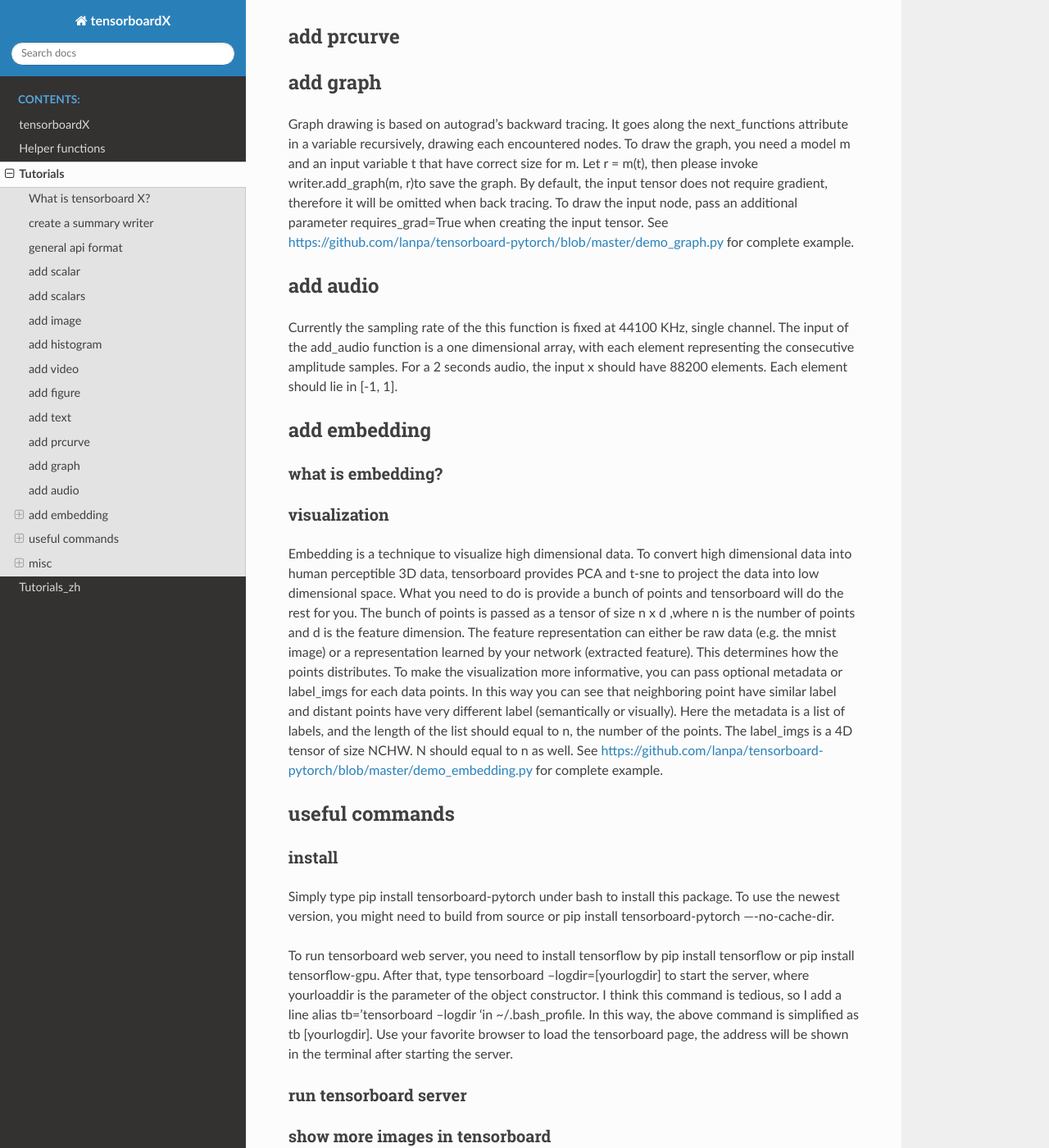
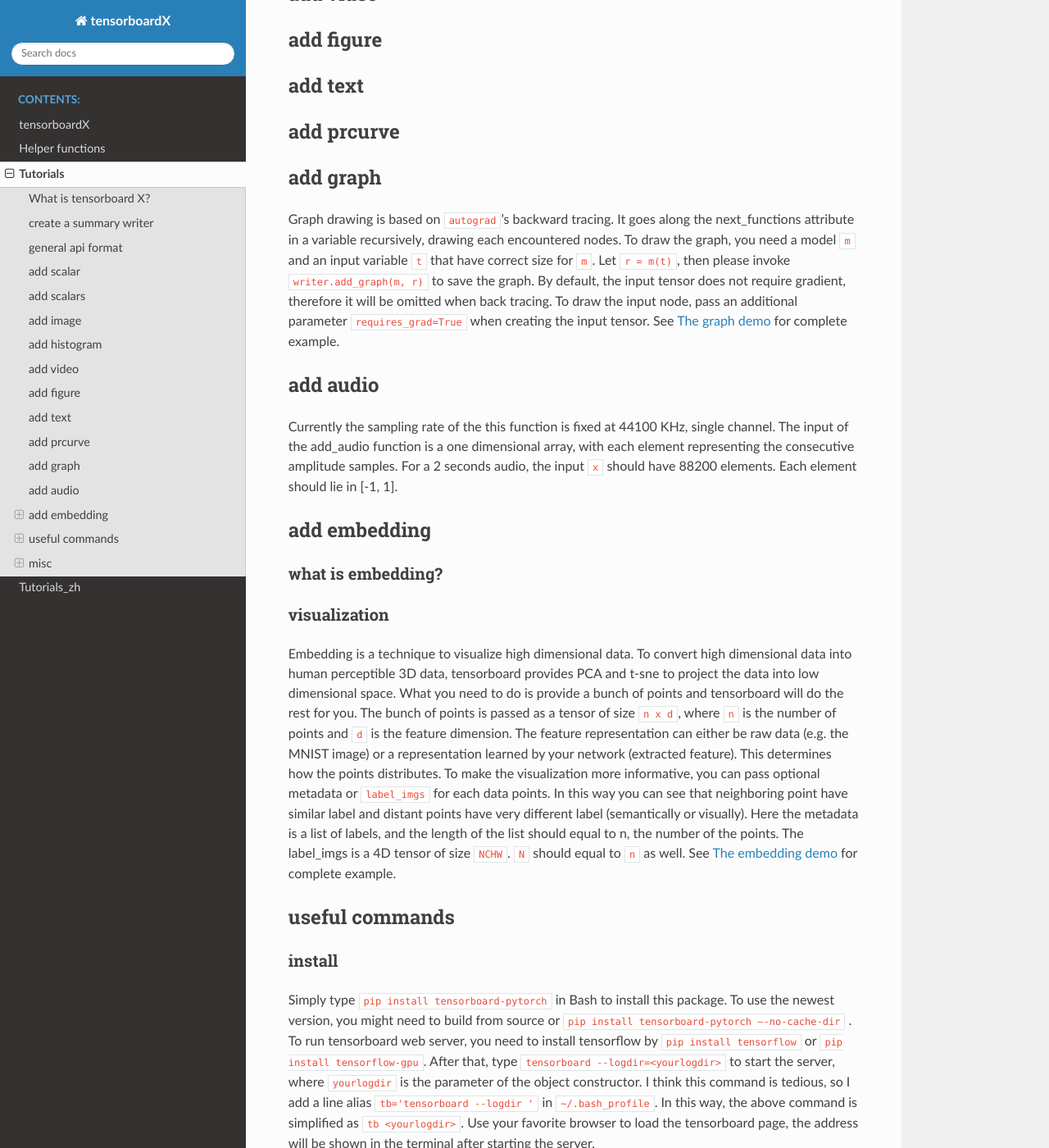
Before and after one commit to lanpa/tensorboardX, a Sphinx documentation site: the page built from docs/tutorial.rst, in a window 1280 px wide and 1400 px high, scrolled down 1873 px. Shown: the whole window at 82% size. Built offline with Sphinx 7.4.7 and the Read the Docs theme 2.0.0, drawn with Linux system fonts in a browser that asks for light colours; some of the changed text lies outside the part shown.

Commit message:
Make tutorial rst readable

```diff
--- a/docs/tutorial.rst
+++ b/docs/tutorial.rst
@@ -4,34 +4,62 @@
 What is tensorboard X?
 ----------------------
 
-At first, the package was named tensorboard, and soon there are issues about name confliction. The first alternative name came to my mind is tensorboard-pytorch, but in order to make it more general, I chose tensorboardX which stands for tensorboard for X.
+At first, the package was named tensorboard, and soon there are issues about
+name confliction. The first alternative name came to my mind is
+tensorboard-pytorch, but in order to make it more general, I chose tensorboardX
+which stands for tensorboard for X.
 
-Google’s tensorflow’s tensorboard is a web server to serve visualizations of the training progress of a neural network, it visualizes scalar values, images, text, etc.; these information are saved as events in tensorflow. It’s a pity that other deep learning frameworks lack of such tool, so there are already packages letting users to log the events without tensorflow; however they only provides basic functionalities. The purpose of this package is to let researchers use a simple interface to log events within PyTorch (and then show visualization in tensorboard). This package currently supports logging scalar, image, audio, histogram, text, embedding, and the route of back-propagation. The following manual is tested on Ubuntu and Mac, and the environment are anaconda’s python2 and python3.
+Google's tensorflow's tensorboard is a web server to serve visualizations of the
+training progress of a neural network, it visualizes scalar values, images,
+text, etc.; these information are saved as events in tensorflow. It's a pity
+that other deep learning frameworks lack of such tool, so there are already
+packages letting users to log the events without tensorflow; however they only
+provides basic functionalities. The purpose of this package is to let
+researchers use a simple interface to log events within PyTorch (and then show
+visualization in tensorboard). This package currently supports logging scalar,
+image, audio, histogram, text, embedding, and the route of back-propagation. The
+following manual is tested on Ubuntu and Mac, and the environment are anaconda's
+python2 and python3.
 
 
 create a summary writer
 -----------------------
 Before logging anything, we need to create a writer instance. This can be done with:
 
-from tensorboard import SummaryWriter
-#SummaryWriter encapsulates everything
-writer = SummaryWriter('runs/exp-1')
-#creates writer object. The log will be saved in 'runs/exp-1'
-writer2 = SummaryWriter()
-#creates writer2 object with auto generated file name, the dir will be something like 'runs/Aug20-17-20-33'
-writer3 = SummaryWriter(comment='3x learning rate')
-#creates writer2 object with auto generated file name, the comment will be appended to the filename. The dir will be something like 'runs/Aug20-17-20-33-3xlearning rate'
-Each subfolder will be treated as different experiments in tensorboard. Each time you re-run the experiment with different settings, you should change the name of the sub folder such as runs/exp2, runs/myexp so that you can easily compare different experiment settings. Type tb runs to compare different runs in tensorboard.
+.. code-block:: python
+
+    from tensorboard import SummaryWriter
+    #SummaryWriter encapsulates everything
+    writer = SummaryWriter('runs/exp-1')
+    #creates writer object. The log will be saved in 'runs/exp-1'
+    writer2 = SummaryWriter()
+    #creates writer2 object with auto generated file name, the dir will be something like 'runs/Aug20-17-20-33'
+    writer3 = SummaryWriter(comment='3x learning rate')
+    #creates writer2 object with auto generated file name, the comment will be appended to the filename. The dir will be something like 'runs/Aug20-17-20-33-3xlearning rate'
+
+Each subfolder will be treated as different experiments in tensorboard. Each
+time you re-run the experiment with different settings, you should change the
+name of the sub folder such as ``runs/exp2``, ``runs/myexp`` so that you can
+easily compare different experiment settings. Type ``tensorboard runs`` to compare
+different runs in tensorboard.
 
 
 general api format
 ------------------
-add_something(tag name, object, iteration number)
+.. code-block:: python
+
+    add_something(tag name, object, iteration number)
 
 
 add scalar
 -----------
-Scalar value is the most simple data type to deal with. Mostly we save the loss value of each training step, or the accuracy after each epoch. Sometimes I save the corresponding learning rate as well. It’s cheap to save scalar value. Just log anything you think is important. To log a scalar value, use writer.add_scalar('myscalar', value, iteration). Note that the program complains if you feed a PyTorch variable. Remember to extract the scalar value by x.data[0] if x is a torch variable.
+Scalar value is the most simple data type to deal with. Mostly we save the loss
+value of each training step, or the accuracy after each epoch. Sometimes I save
+the corresponding learning rate as well. It's cheap to save scalar value. Just
+log anything you think is important. To log a scalar value, use
+``writer.add_scalar('myscalar', value, iteration)``. Note that the program complains
+if you feed a PyTorch variable. Remember to extract the scalar value by
+``x.data[0]`` if ``x`` is a torch variable.
 
 
 add scalars
@@ -39,10 +67,15 @@
 
 
 
-
 add image
 ---------
-An image is represented as 3-dimensional tensor. The simplest case is save one image at a time. In this case, the image should be passed as a 3-dimension tensor of size [3, H, W]. The three dimensions correspond to R, G, B channel of an image. After your image is computed, use writer.add_image('imresult', x, iteration) to save the image. If you have a batch of images to show, use torchvision's make_grid function to prepare the image array and send the result to add_image(...). ps. make_grid takes a 4D tensor and returns tiled images in 3D tensor.
+An image is represented as 3-dimensional tensor. The simplest case is save one
+image at a time. In this case, the image should be passed as a 3-dimension
+tensor of size ``[3, H, W]``. The three dimensions correspond to R, G, B channel of
+an image. After your image is computed, use ``writer.add_image('imresult', x,
+iteration)`` to save the image. If you have a batch of images to show, use
+``torchvision``'s ``make_grid`` function to prepare the image array and send the result
+to ``add_image(...)`` (``make_grid`` takes a 4D tensor and returns tiled images in 3D tensor)
 
 .. Note::
 	Remember to normalize your image.
@@ -50,7 +83,10 @@
 
 add histogram
 -------------
-Saving histogram is expensive. Both in computation time and storage. If training slows down after using this package, check this first. To save a histogram, convert the array into numpy array and save with writer.add_histogram('hist', array, iteration) .
+Saving histogram is expensive. Both in computation time and storage. If training
+slows down after using this package, check this first. To save a histogram,
+convert the array into numpy array and save with ``writer.add_histogram('hist',
+array, iteration)``.
 
 add video
 ---------
@@ -69,12 +105,25 @@
 
 add graph
 ---------
-Graph drawing is based on autograd’s backward tracing. It goes along the next_functions attribute in a variable recursively, drawing each encountered nodes. To draw the graph, you need a model m and an input variable t that have correct size for m. Let r = m(t), then please invoke writer.add_graph(m, r)to save the graph. By default, the input tensor does not require gradient, therefore it will be omitted when back tracing. To draw the input node, pass an additional parameter requires_grad=True when creating the input tensor. See https://github.com/lanpa/tensorboard-pytorch/blob/master/demo_graph.py for complete example.
+Graph drawing is based on ``autograd``'s backward tracing. It goes along the
+next_functions attribute in a variable recursively, drawing each encountered
+nodes. To draw the graph, you need a model ``m`` and an input variable ``t``
+that have correct size for ``m``. Let ``r = m(t)``, then please invoke
+``writer.add_graph(m, r)`` to save the graph. By default, the input tensor does not
+require gradient, therefore it will be omitted when back tracing. To draw the
+input node, pass an additional parameter ``requires_grad=True`` when creating the
+input tensor. See
+`The graph demo <https://github.com/lanpa/tensorboard-pytorch/blob/master/demo_graph.py>`_ for
+complete example.
 
 
 add audio
 ---------
-Currently the sampling rate of the this function is fixed at 44100 KHz, single channel. The input of the add_audio function is a one dimensional array, with each element representing the consecutive amplitude samples. For a 2 seconds audio, the input x should have 88200 elements. Each element should lie in [-1, 1].
+Currently the sampling rate of the this function is fixed at 44100 KHz, single
+channel. The input of the add_audio function is a one dimensional array, with
+each element representing the consecutive amplitude samples. For a 2 seconds
+audio, the input ``x`` should have 88200 elements. Each element should lie in
+[-1, 1].
 
 add embedding
 -------------
@@ -84,7 +133,22 @@
 
 visualization
 =============
-Embedding is a technique to visualize high dimensional data. To convert high dimensional data into human perceptible 3D data, tensorboard provides PCA and t-sne to project the data into low dimensional space. What you need to do is provide a bunch of points and tensorboard will do the rest for you. The bunch of points is passed as a tensor of size n x d ,where n is the number of points and d is the feature dimension. The feature representation can either be raw data (e.g. the mnist image) or a representation learned by your network (extracted feature). This determines how the points distributes. To make the visualization more informative, you can pass optional metadata or label_imgs for each data points. In this way you can see that neighboring point have similar label and distant points have very different label (semantically or visually). Here the metadata is a list of labels, and the length of the list should equal to n, the number of the points. The label_imgs is a 4D tensor of size NCHW. N should equal to n as well. See https://github.com/lanpa/tensorboard-pytorch/blob/master/demo_embedding.py for complete example.
+Embedding is a technique to visualize high dimensional data. To convert high
+dimensional data into human perceptible 3D data, tensorboard provides PCA and
+t-sne to project the data into low dimensional space. What you need to do is
+provide a bunch of points and tensorboard will do the rest for you. The bunch of
+points is passed as a tensor of size ``n x d``, where ``n`` is the number of points and
+``d`` is the feature dimension. The feature representation can either be raw data
+(e.g. the MNIST image) or a representation learned by your network (extracted
+feature). This determines how the points distributes. To make the visualization
+more informative, you can pass optional metadata or ``label_imgs`` for each data
+points. In this way you can see that neighboring point have similar label and
+distant points have very different label (semantically or visually). Here the
+metadata is a list of labels, and the length of the list should equal to n, the
+number of the points. The label_imgs is a 4D tensor of size ``NCHW``. ``N`` should equal
+to ``n`` as well. See
+`The embedding demo <https://github.com/lanpa/tensorboard-pytorch/blob/master/demo_embedding.py>`_ for
+complete example.
 
 
 useful commands
@@ -92,9 +156,16 @@
 install
 =======
 
-Simply type pip install tensorboard-pytorch under bash to install this package. To use the newest version, you might need to build from source or pip install tensorboard-pytorch —-no-cache-dir.
-
-To run tensorboard web server, you need to install tensorflow by pip install tensorflow or pip install tensorflow-gpu. After that, type tensorboard --logdir=[yourlogdir] to start the server, where yourloaddir is the parameter of the object constructor. I think this command is tedious, so I add a line alias tb='tensorboard --logdir 'in ~/.bash_profile. In this way, the above command is simplified as tb [yourlogdir]. Use your favorite browser to load the tensorboard page, the address will be shown in the terminal after starting the server.
+Simply type ``pip install tensorboard-pytorch`` in Bash to install this package.
+To use the newest version, you might need to build from source or ``pip install
+tensorboard-pytorch —-no-cache-dir`` .  To run tensorboard web server, you need
+to install tensorflow by ``pip install tensorflow`` or ``pip install tensorflow-gpu``.
+After that, type ``tensorboard --logdir=<yourlogdir>`` to start the server, where
+``yourlogdir`` is the parameter of the object constructor. I think this command is
+tedious, so I add a line alias ``tb='tensorboard --logdir '`` in ``~/.bash_profile``. In
+this way, the above command is simplified as ``tb <yourlogdir>``. Use your favorite
+browser to load the tensorboard page, the address will be shown in the terminal
+after starting the server.
 
 
 
@@ -113,9 +184,17 @@
 performance issue
 =================
 Logging is cheap, but display is expensive.
-For my experience, if there are 3 or more experiments to show at a time and each experiment have, say, 50K points, tensorboard might need a lot of time to present the data.
+For my experience, if there are 3 or more experiments to show at a time and each
+experiment have, say, 50K points, tensorboard might need a lot of time to
+present the data.
 
 
 Grouping plots
 ==============
-Usually, there are many numbers to log in one experiment. For example, when training GANs you should log the loss of the generator, discriminator. If the loss is composed of two other loss functions, say L1 and MSE, you might want to log the value of the other two losses as well. In this case, you can write the tags as Gen/L1, Gen/MSE, Desc/L1, Desc/MSE. In this way, tensorboard will group the plots into two sections (Gen, Desc). You can also use the regular expression to filter data.
+Usually, there are many numbers to log in one experiment. For example, when
+training GANs you should log the loss of the generator, discriminator. If the
+loss is composed of two other loss functions, say L1 and MSE, you might want to
+log the value of the other two losses as well. In this case, you can write the
+tags as Gen/L1, Gen/MSE, Desc/L1, Desc/MSE. In this way, tensorboard will group
+the plots into two sections (Gen, Desc). You can also use the regular expression
+to filter data.
```
